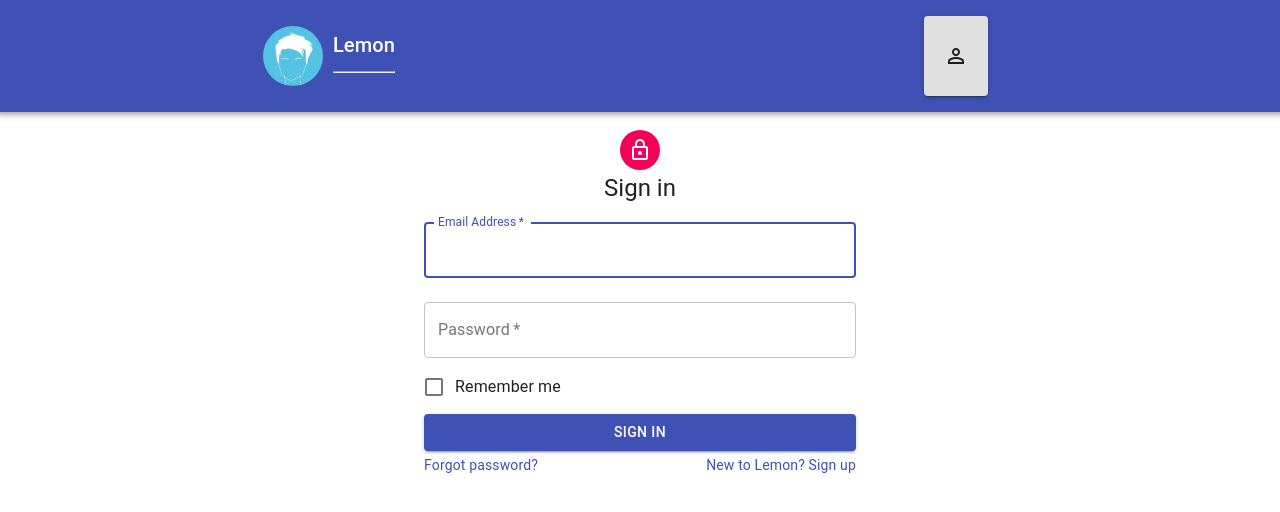
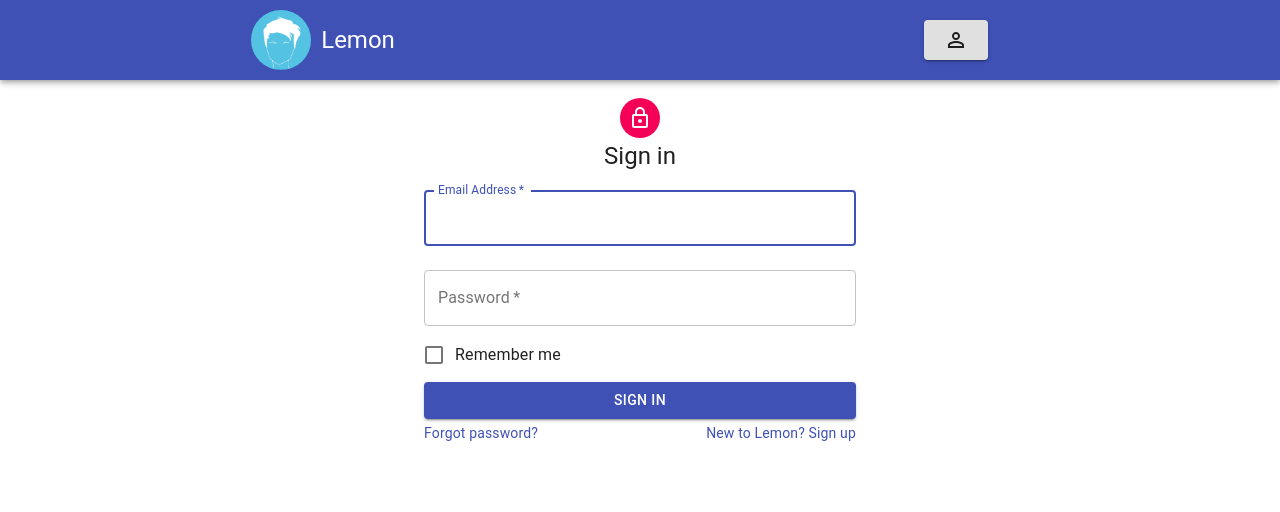
Before and after one commit to samjhawkins/lemon, a React app: page / in a window 1280 px wide. Shown: the top 512 px of the page. Built offline with nearby package versions, Linux system fonts and the light colour scheme; the HTML template or start-up script is replaced by a standard one.

Commit message:
develop - fix styling for title

```diff
--- a/src/App.jsx
+++ b/src/App.jsx
@@ -14,7 +14,6 @@ export class App extends Component {
                     direction="column"
                     justify="center"
                     alignItems="center"
-                    spacing={8}
                 >
                     <NavBar/>
                     <Grid item xs={12}>
--- a/src/components/common/NavBar/NavBar.jsx
+++ b/src/components/common/NavBar/NavBar.jsx
@@ -5,7 +5,6 @@ import {
     Typography,
     Avatar,
     Container,
-    Hidden
 } from '@material-ui/core/index';
 import ProfileOptions from "./ProfileOptions/ProfileOptions";
 import Grid from "@material-ui/core/Grid/index";
@@ -13,17 +12,14 @@ import {withStyles} from "@material-ui/core/styles";
 import logo from "../../../images/logo.png";
 
 const styles = theme => ({
-    toolbar: {
-        marginTop: theme.spacing(8),
-        marginRight: theme.spacing(15),
-        marginBottom: theme.spacing(8),
-        marginLeft: theme.spacing(15),
+    avatar: {
+        margin: theme.spacing(5),
+        width: theme.spacing(30),
+        height: theme.spacing(30),
     },
-    avatar: {
-        margin: 10,
-        width: 60,
-        height: 60,
-    },
+    padIt: {
+        padding: theme.spacing(10)
+    }
 });
 
 export class NavBar extends Component {
@@ -49,7 +45,7 @@ export class NavBar extends Component {
         const {classes} = this.props;
         return (
             <AppBar position='sticky' >
-                <Toolbar className={classes.toolbar}>
+                <Toolbar>
                     <Container maxWidth="md">
                         <Grid justify={"space-between"} container>
                             <Grid item container sm={4} alignContent={"center"} justify={"center"}>
@@ -59,15 +55,14 @@ export class NavBar extends Component {
                                     className={classes.avatar}
                                 />
                                 <Typography
-                                    variant='h6'
+                                    variant='h5'
                                     display={'inline'}
                                     style={{alignSelf: "center"}}
                                 >
-                                    Lemon
-                                    <hr/>
+                                    Lemon&nbsp;&nbsp;
                                 </Typography>
                             </Grid>
-                            <Grid item container xs={12} sm={4} justify={"center"}>
+                            <Grid item container xs={12} sm={4} justify={"center"} className={classes.padIt}>
                                 <ProfileOptions
                                     open={this.state.open}
                                     auth={this.state.auth}
--- a/src/components/common/NavBar/ProfileOptions/ProfileMenu.jsx
+++ b/src/components/common/NavBar/ProfileOptions/ProfileMenu.jsx
@@ -5,9 +5,10 @@ import {makeStyles} from '@material-ui/styles';
 
 const useStyles = makeStyles(theme => ({
     root: {
-        width: '100%',
+        width: '90%',
         minWidth: theme.spacing(60),
-        margin: theme.spacing(4),
+        margin: theme.spacing(6),
+        marginTop: 0,
     },
     item: {
         backgroundColor: theme.color.white,
```
